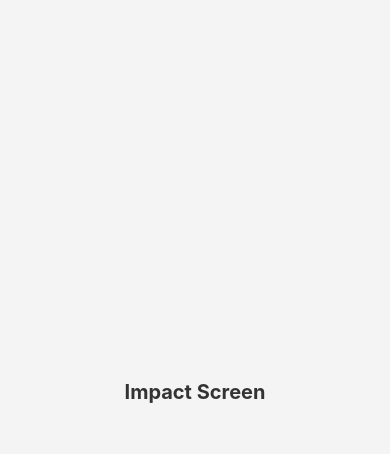
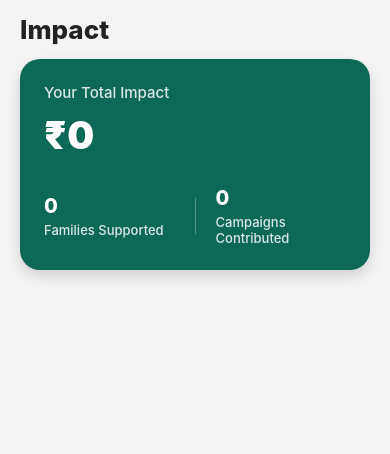
Before and after one commit to Hariksh/Donation_Impact_App, a React Native app: screen /Impact in a window 390 px wide. Shown: the top 454 px of the page. Built offline with nearby package versions, Linux system fonts and the light colour scheme.

Commit message:
implimented impact page

```diff
--- a/src/screens/ImpactScreen.js
+++ b/src/screens/ImpactScreen.js
@@ -1,25 +1,101 @@
-import React from 'react';
-import { View, Text, StyleSheet } from 'react-native';
+import { View, Text, StyleSheet, SafeAreaView, Platform, StatusBar } from 'react-native';
+import { useDonation } from '../context/DonationContext';
 
 const ImpactScreen = () => {
+    const { totalDonated, familiesSupported, campaignsContributed } = useDonation();
+
     return (
-        <View style={styles.container}>
-            <Text style={styles.text}>Impact Screen</Text>
-        </View>
+        <SafeAreaView style={styles.safeArea}>
+            <StatusBar barStyle="dark-content" backgroundColor="#F4F4F4" />
+            <View style={styles.headerBar}>
+                <Text style={styles.screenTitle}>Impact</Text>
+            </View>
+            <View style={styles.content}>
+                <View style={styles.impactCard}>
+                    <Text style={styles.impactLabel}>Your Total Impact</Text>
+                    <Text style={styles.impactAmount}>₹{totalDonated.toLocaleString('en-IN')}</Text>
+                    <View style={styles.statsRow}>
+                        <View style={styles.stat}>
+                            <Text style={styles.statValue}>{familiesSupported}</Text>
+                            <Text style={styles.statLabel}>Families Supported</Text>
+                        </View>
+                        <View style={styles.statDivider} />
+                        <View style={styles.stat}>
+                            <Text style={styles.statValue}>{campaignsContributed}</Text>
+                            <Text style={styles.statLabel}>Campaigns Contributed</Text>
+                        </View>
+                    </View>
+                </View>
+            </View>
+        </SafeAreaView>
     );
 };
 
 const styles = StyleSheet.create({
-    container: {
+    safeArea: {
         flex: 1,
-        justifyContent: 'center',
+        backgroundColor: '#F4F4F4',
+        paddingTop: Platform.OS === 'android' ? StatusBar.currentHeight : 0,
+    },
+    headerBar: {
+        paddingHorizontal: 20,
+        paddingVertical: 14,
+    },
+    screenTitle: {
+        fontSize: 26,
+        fontWeight: '800',
+        color: '#222222',
+    },
+    content: {
+        paddingHorizontal: 20,
+    },
+    impactCard: {
+        backgroundColor: '#0D6855',
+        borderRadius: 20,
+        padding: 24,
+        shadowColor: '#000',
+        shadowOffset: { width: 0, height: 6 },
+        shadowOpacity: 0.15,
+        shadowRadius: 14,
+        elevation: 8,
+    },
+    impactLabel: {
+        fontSize: 15,
+        color: 'rgba(255,255,255,0.85)',
+        fontWeight: '500',
+        marginBottom: 10,
+    },
+    impactAmount: {
+        fontSize: 38,
+        fontWeight: '900',
+        color: '#FFFFFF',
+        marginBottom: 28,
+        letterSpacing: 0.5,
+    },
+    statsRow: {
+        flexDirection: 'row',
         alignItems: 'center',
-        backgroundColor: '#F4F4F4',
+        justifyContent: 'space-between',
     },
-    text: {
+    stat: {
+        flex: 1,
+    },
+    statValue: {
         fontSize: 20,
-        fontWeight: 'bold',
-        color: '#333',
+        fontWeight: '800',
+        color: '#FFFFFF',
+        marginBottom: 4,
+    },
+    statLabel: {
+        fontSize: 13,
+        color: 'rgba(255,255,255,0.85)',
+        fontWeight: '500',
+    },
+    statDivider: {
+        width: 1,
+        height: 36,
+        backgroundColor: 'rgba(255,255,255,0.3)',
+        marginHorizontal: 20,
     },
 });
 
```
